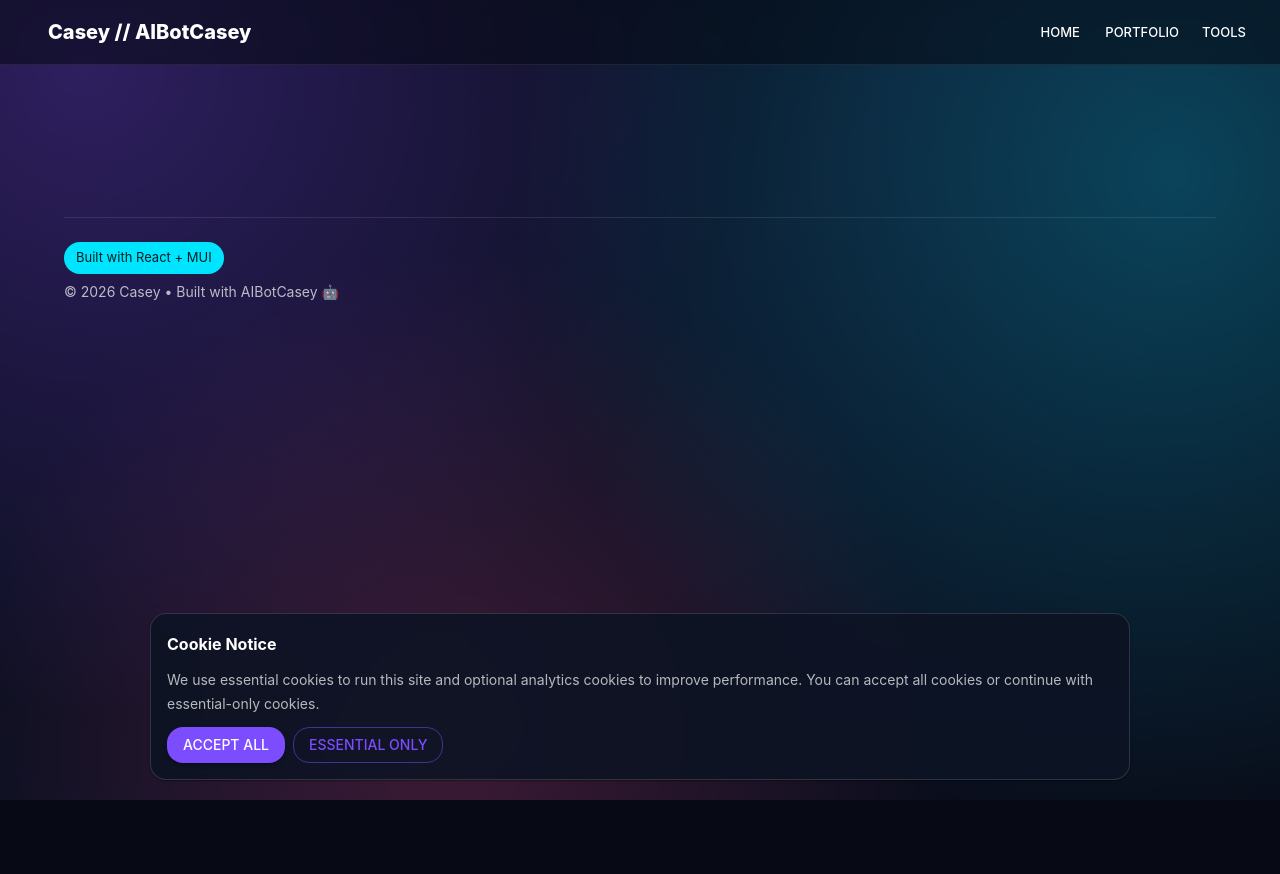
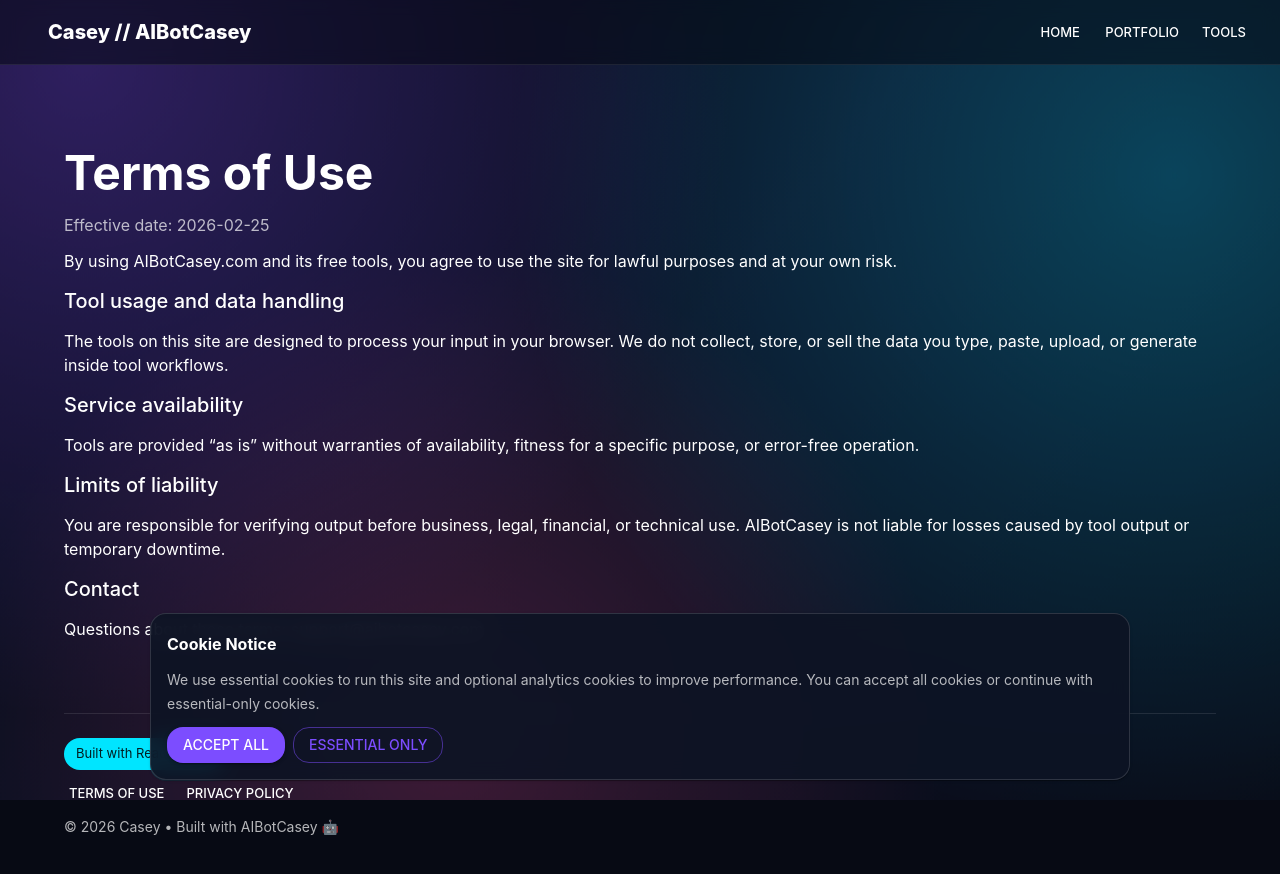
Before and after one commit to AIBotCasey/casey-pages, a React (Vite) app: page /terms in a window 1280 px wide. Shown: the top 874 px of the page. Before the commit the page ends 800 px from the top, so only its background shows below. Built offline with nearby package versions, Linux system fonts and the light colour scheme; some icons are missing.

Commit message:
Add Terms and Privacy pages with footer links

```diff
--- a/src/App.jsx
+++ b/src/App.jsx
@@ -9,6 +9,8 @@
 import MoneyHomePage from './pages/MoneyHomePage'
 import MoneyBlogPage from './pages/MoneyBlogPage'
 import MoneyStartHerePage from './pages/MoneyStartHerePage'
+import TermsPage from './pages/TermsPage'
+import PrivacyPage from './pages/PrivacyPage'
 import { isMoneySubdomain } from './utils/siteMode'
 
 const ToolsLibraryPage = lazy(() => import('./pages/ToolsLibraryPage'))
@@ -32,6 +34,8 @@
           {!moneySite ? <Route path="/tools/image-suite" element={<Suspense fallback={null}><ToolSuitePage suite="image" /></Suspense>} /> : null}
           {!moneySite ? <Route path="/tools/pdf-suite" element={<Suspense fallback={null}><ToolSuitePage suite="pdf" /></Suspense>} /> : null}
           {!moneySite ? <Route path="/tools/:slug" element={<Suspense fallback={null}><ToolPage /></Suspense>} /> : null}
+          {!moneySite ? <Route path="/terms" element={<TermsPage />} /> : null}
+          {!moneySite ? <Route path="/privacy" element={<PrivacyPage />} /> : null}
         </Routes>
       </Layout>
       <Analytics />
--- a/src/components/Layout.jsx
+++ b/src/components/Layout.jsx
@@ -108,6 +108,12 @@
         {children}
         <Stack spacing={1} sx={{ mt: 9, pt: 3, borderTop: '1px solid rgba(255,255,255,0.1)' }}>
           <Chip label="Built with React + MUI" color="secondary" sx={{ width: 'fit-content' }} />
+          {!moneySite ? (
+            <Stack direction="row" spacing={1.5} flexWrap="wrap" useFlexGap>
+              <Button size="small" color="inherit" component={RouterLink} to="/terms">Terms of Use</Button>
+              <Button size="small" color="inherit" component={RouterLink} to="/privacy">Privacy Policy</Button>
+            </Stack>
+          ) : null}
           <Typography variant="body2" color="text.secondary">
             © {new Date().getFullYear()} Casey • Built with AIBotCasey 🤖
           </Typography>
--- /dev/null
+++ b/src/pages/PrivacyPage.jsx
@@ -0,0 +1,48 @@
+import { Stack, Typography } from '@mui/material'
+import { useEffect } from 'react'
+import { setPageSeo } from '../utils/seo'
+import { getBreadcrumbSchema } from '../utils/seoSchemas'
+
+export default function PrivacyPage() {
+  useEffect(() => {
+    setPageSeo({
+      title: 'Privacy Policy | AIBotCasey',
+      description: 'Privacy policy for AIBotCasey.com and its browser-based tools.',
+      path: '/privacy',
+      jsonLd: getBreadcrumbSchema([
+        { name: 'Home', path: '/' },
+        { name: 'Privacy Policy', path: '/privacy' },
+      ]),
+    })
+  }, [])
+
+  return (
+    <Stack spacing={1.5}>
+      <Typography variant="h3">Privacy Policy</Typography>
+      <Typography color="text.secondary">Effective date: 2026-02-25</Typography>
+
+      <Typography variant="h6">What we collect</Typography>
+      <Typography>
+        We only collect basic access data needed to operate and secure the site (for example: page requests, timestamps, and technical
+        request metadata).
+      </Typography>
+
+      <Typography variant="h6">What we do not collect</Typography>
+      <Typography>
+        We do not collect, retain, or sell the data you enter into the tools (including uploaded files, text input, generated output, or
+        document contents). Tool processing is designed to happen in your browser.
+      </Typography>
+
+      <Typography variant="h6">Cookies and analytics</Typography>
+      <Typography>
+        We may use essential cookies and lightweight analytics to understand site access and performance. This does not include collection of
+        private tool input content.
+      </Typography>
+
+      <Typography variant="h6">Contact</Typography>
+      <Typography>
+        Privacy questions: support@aibotcasey.com
+      </Typography>
+    </Stack>
+  )
+}
--- /dev/null
+++ b/src/pages/TermsPage.jsx
@@ -0,0 +1,51 @@
+import { Stack, Typography } from '@mui/material'
+import { useEffect } from 'react'
+import { setPageSeo, SITE_URL } from '../utils/seo'
+import { getBreadcrumbSchema } from '../utils/seoSchemas'
+
+export default function TermsPage() {
+  useEffect(() => {
+    setPageSeo({
+      title: 'Terms of Use | AIBotCasey Tools',
+      description: 'Terms of use for AIBotCasey tools, including browser-local processing and usage limits.',
+      path: '/terms',
+      jsonLd: getBreadcrumbSchema([
+        { name: 'Home', path: '/' },
+        { name: 'Terms of Use', path: '/terms' },
+      ]),
+    })
+  }, [])
+
+  return (
+    <Stack spacing={1.5}>
+      <Typography variant="h3">Terms of Use</Typography>
+      <Typography color="text.secondary">Effective date: 2026-02-25</Typography>
+
+      <Typography>
+        By using AIBotCasey.com and its free tools, you agree to use the site for lawful purposes and at your own risk.
+      </Typography>
+
+      <Typography variant="h6">Tool usage and data handling</Typography>
+      <Typography>
+        The tools on this site are designed to process your input in your browser. We do not collect, store, or sell the data you type,
+        paste, upload, or generate inside tool workflows.
+      </Typography>
+
+      <Typography variant="h6">Service availability</Typography>
+      <Typography>
+        Tools are provided “as is” without warranties of availability, fitness for a specific purpose, or error-free operation.
+      </Typography>
+
+      <Typography variant="h6">Limits of liability</Typography>
+      <Typography>
+        You are responsible for verifying output before business, legal, financial, or technical use. AIBotCasey is not liable for losses
+        caused by tool output or temporary downtime.
+      </Typography>
+
+      <Typography variant="h6">Contact</Typography>
+      <Typography>
+        Questions about these terms: support@aibotcasey.com
+      </Typography>
+    </Stack>
+  )
+}
```
Also changed, not shown: 1 other file (tests, documents, lock files or other folders).
